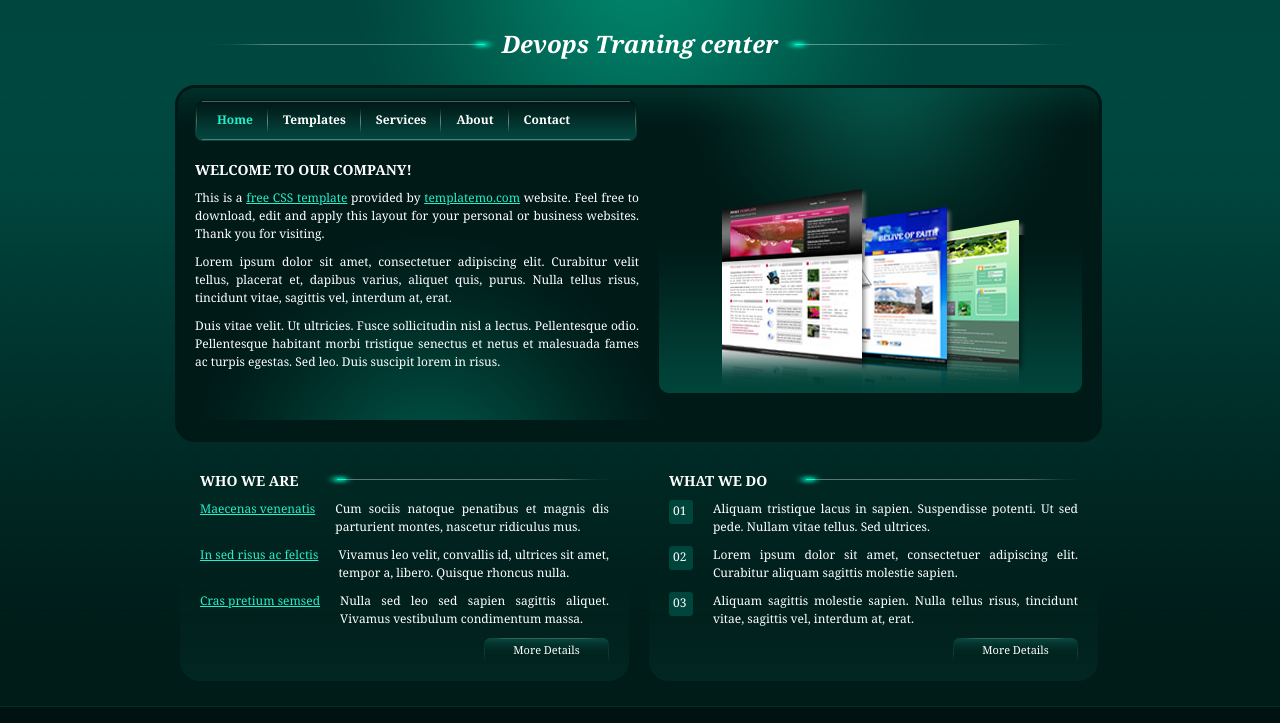
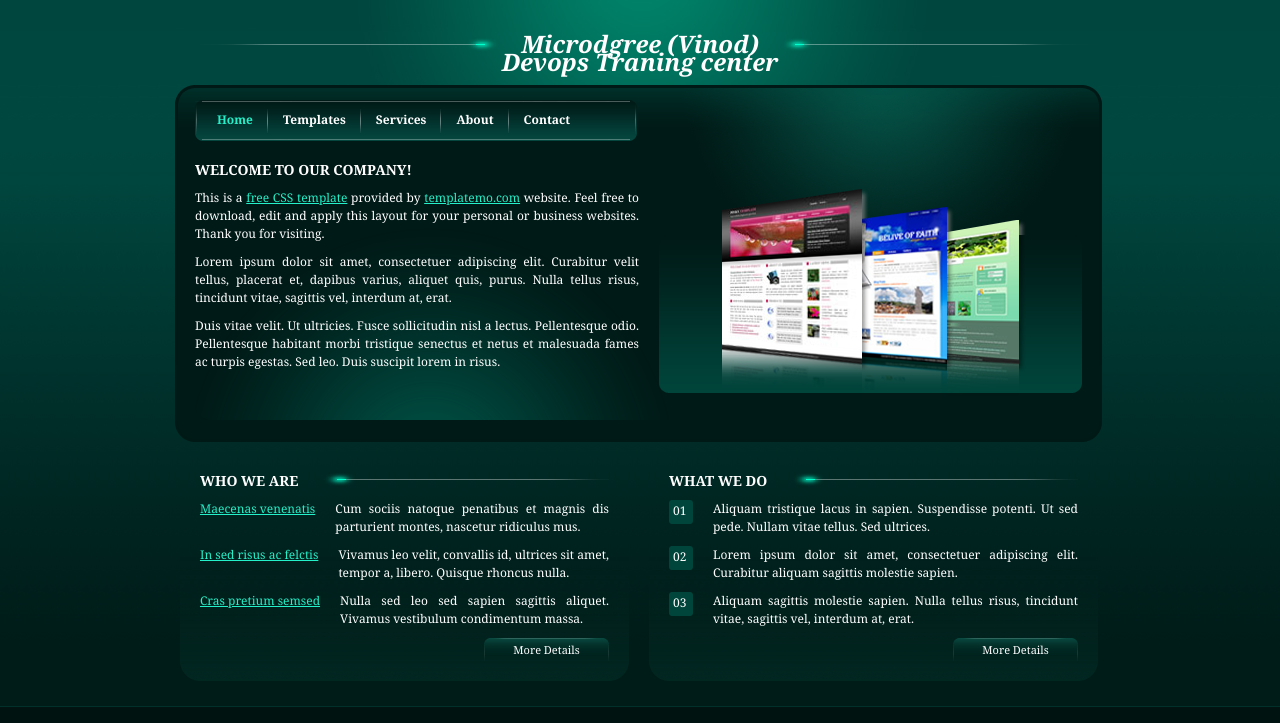
Before and after one commit to Shanascloud/My_Project, a plain HTML site: page source/index.html in a window 1280 px wide. Shown: the top 723 px of the page. Drawn offline with Linux system fonts and the light colour scheme.

Commit message:
Update index.html

```diff
--- a/source/index.html
+++ b/source/index.html
@@ -15,7 +15,7 @@
                 &nbsp;
                 </div>
                 <div id="templatemo_logo">
-                	Devops Traning center
+                	Microdgree (Vinod) Devops Traning center
                 </div>
                 <div id="templatemo_logo_right">
                 &nbsp;
```
